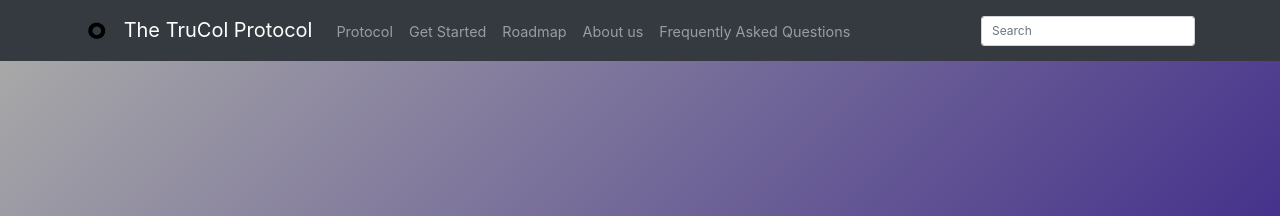
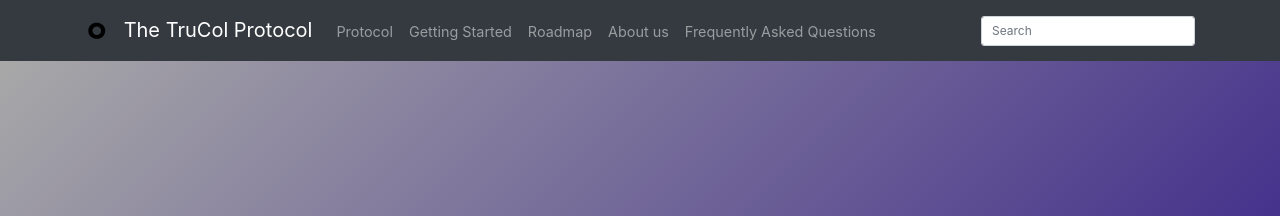
Before and after one commit to TruCol/TruCol.github.io, a Jekyll site: the page built from index.html, in a window 1280 px wide. Shown: the top 216 px of the page. Built offline with Jekyll 4.4.1, drawn with Linux system fonts in a browser that asks for light colours; comment, search, counter and statistics services are not loaded.

Commit message:
minor spelling fix

```diff
--- a/_includes/nav.html
+++ b/_includes/nav.html
@@ -10,7 +10,7 @@
     <div class="collapse navbar-collapse" id="navbarNavAltMarkup" style="margin-top: 2px">
       <div class="navbar-nav">
         <a class="nav-item nav-link {% if page.title == 'Protocol' %}active{% endif %}" href="/protocol/">Protocol</a>
-        <a class="nav-item nav-link {% if page.title == 'Getting Started' %}active{% endif %}" href="/getting-started/">Get Started</a>
+        <a class="nav-item nav-link {% if page.title == 'Getting Started' %}active{% endif %}" href="/getting-started/">Getting Started</a>
         <a class="nav-item nav-link {% if page.title == 'Roadmap' %}active{% endif %}" href="/roadmap/">Roadmap</a>
         <a class="nav-item nav-link {% if page.title == 'About us' %}active{% endif %}" href="/about/">About us</a>
         <a class="nav-item nav-link {% if page.title == 'Frequently Asked Questions'%} active{% endif %}" href="/faq/">Frequently Asked Questions</a>
```
